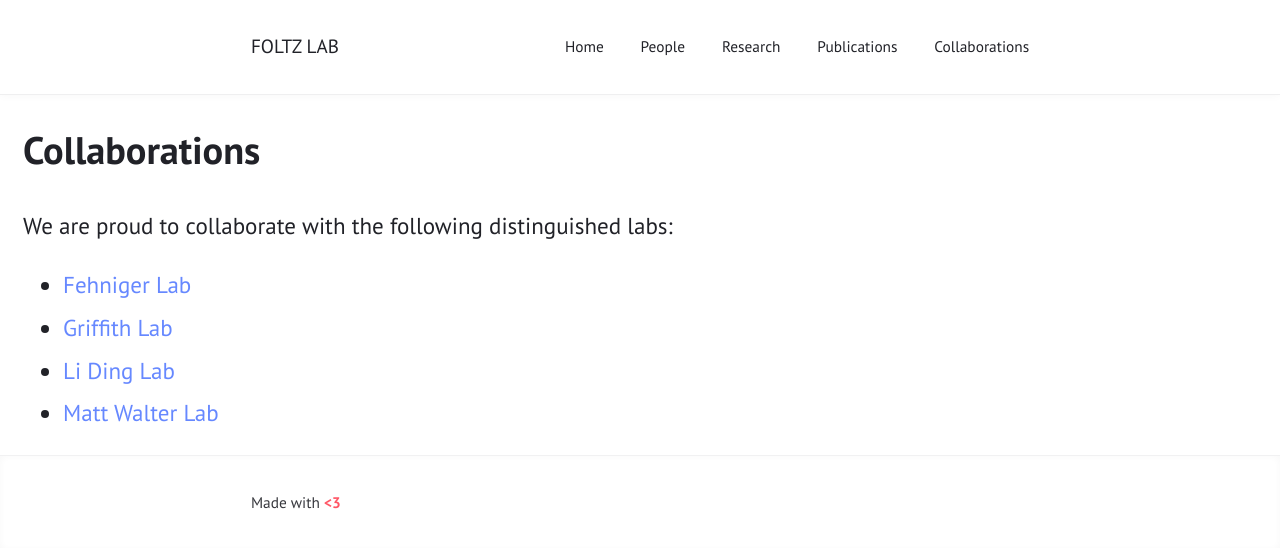
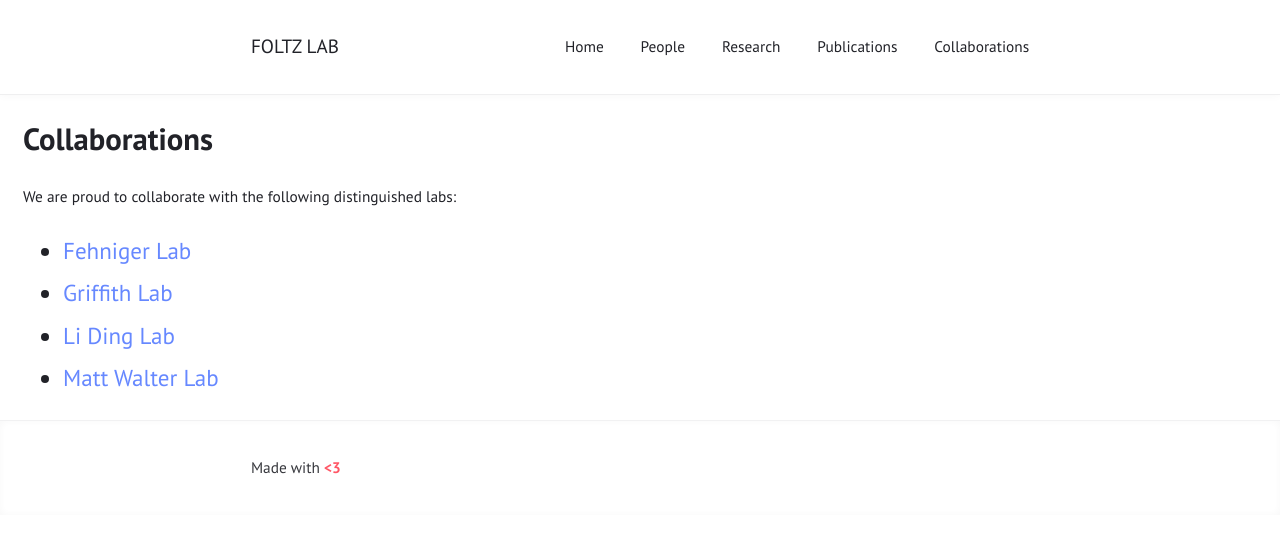
Before and after one commit to Foltz-Lab/Foltz-Lab.github.io, a Jekyll site: the page built from col.html, in a window 1280 px wide. Shown: the top 548 px of the page. Built offline with Jekyll 4.4.1, drawn with Linux system fonts in a browser that asks for light colours.

Commit message:
Update col.html

```diff
--- a/col.html
+++ b/col.html
@@ -3,8 +3,8 @@ layout: default
 title: "Collaborations"
 ---
 
-<h1 style="font-size: 2.5em;">Collaborations</h1>
-<p style="font-size: 1.5em;">We are proud to collaborate with the following distinguished labs:</p>
+<h1>Collaborations</h1>
+<p>We are proud to collaborate with the following distinguished labs:</p>
 
 <ul style="font-size: 1.5em;">
   <li><a href="https://www.fehnigerlab.org/" target="_blank">Fehniger Lab</a></li>
```
